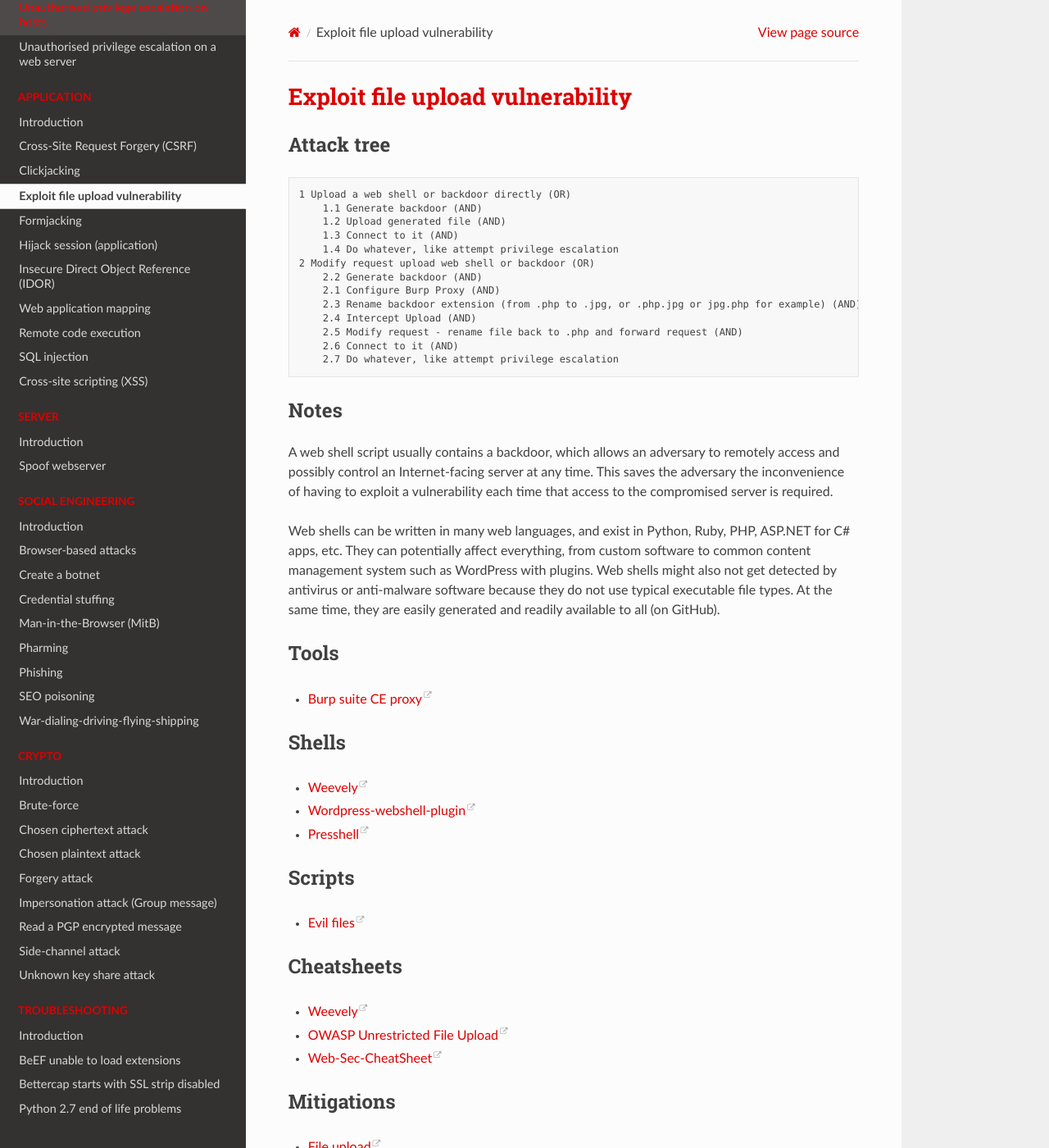
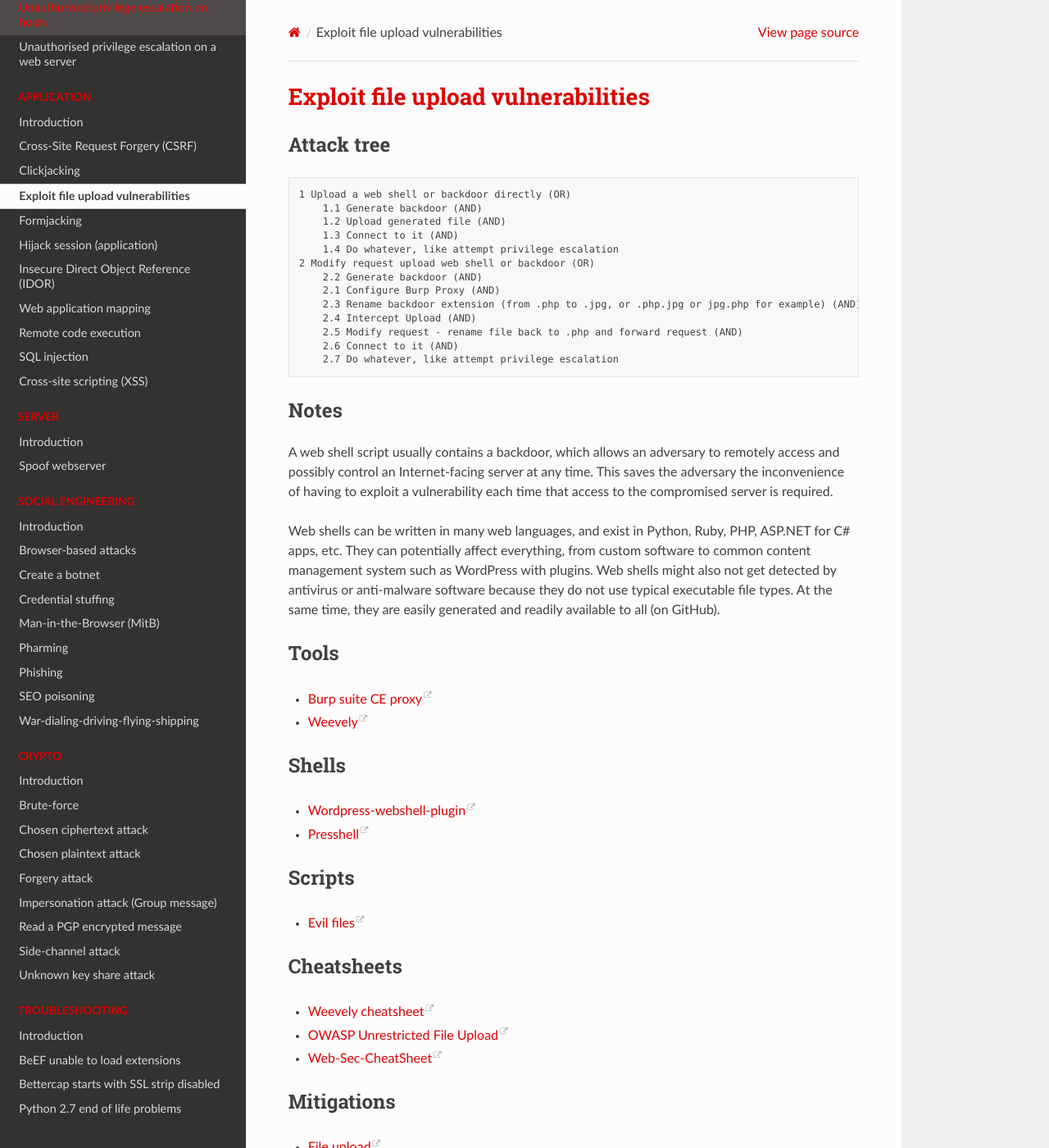
Before and after one commit to tymyrddin/red-basic, a Sphinx documentation site: the page built from source/docs/application/Exploit-file-upload-vuln.md, in a window 1280 px wide and 1400 px high. Shown: the whole window at 82% size. Built offline with Sphinx 7.4.7 and the Read the Docs theme 2.0.0, drawn with Linux system fonts in a browser that asks for light colours.

Commit message:
Exploit file upload vulns

```diff
--- a/source/docs/application/Exploit-file-upload-vuln.md
+++ b/source/docs/application/Exploit-file-upload-vuln.md
@@ -1,4 +1,4 @@
-# Exploit file upload vulnerability
+# Exploit file upload vulnerabilities
 
 ## Attack tree
 
@@ -32,25 +32,20 @@ typical executable file types. At the same time, they are easily generated and r
 to all (on GitHub).
 
 ## Tools
-
 * [Burp suite CE proxy](https://portswigger.net/burp/documentation/desktop/getting-started/intercepting-http-traffic)
+* [Weevely](https://www.blackhatethicalhacking.com/tools/weevely/)
 
 ## Shells
-
-* [Weevely](https://www.blackhatethicalhacking.com/tools/weevely/)
 * [Wordpress-webshell-plugin](https://github.com/p0dalirius/Wordpress-webshell-plugin/)
 * [Presshell](https://github.com/scheatkode/presshell)
 
 ## Scripts
-
 * [Evil files](https://github.com/tymyrddin/nirridit)
 
 ## Cheatsheets
-
-* [Weevely](https://tymyrddin.github.io/cheatsheets/docs/application/weevely.html)
+* [Weevely cheatsheet](https://tymyrddin.github.io/cheatsheets/docs/application/weevely.html)
 * [OWASP Unrestricted File Upload](https://owasp.org/www-community/vulnerabilities/Unrestricted_File_Upload)
 * [Web-Sec-CheatSheet](https://github.com/imran-parray/Web-Sec-CheatSheet/blob/master/File-Upload-test.txt)
 
 ## Mitigations
-
 * [File upload](https://tymyrddin.github.io/app-mitigations/docs/coding/File-upload.html)
```
Also changed, not shown: source/docs/enumeration/Linux-enumeration.md (+1 -1 lines).
